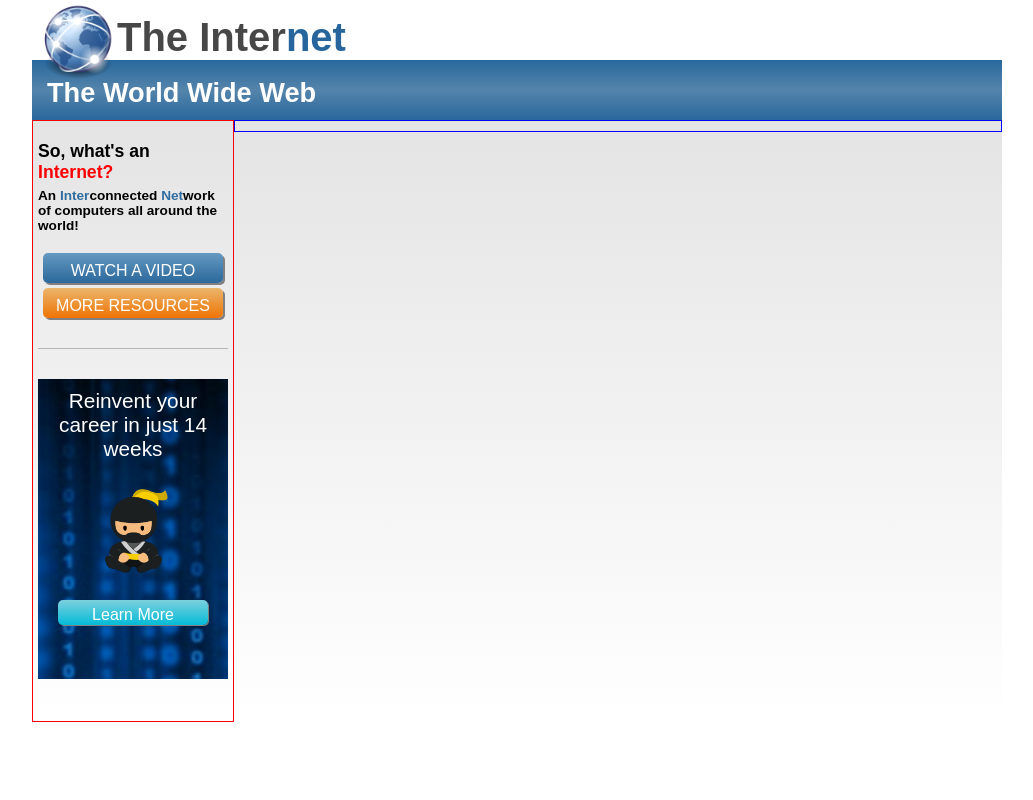
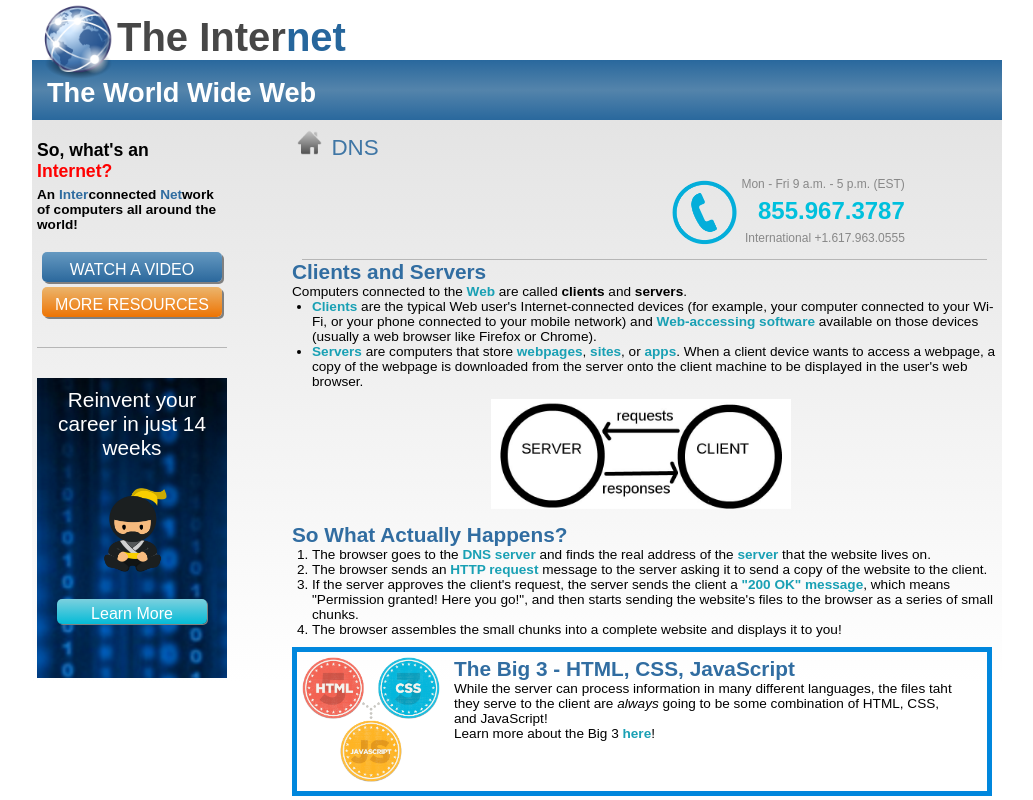
Before and after one commit to zortonio/internet, a plain HTML site: page index.html in a window 1280 px wide. Shown: the whole page, without its empty margins (123-1156 px from the left). Drawn offline with Linux system fonts and the light colour scheme; a web font is replaced by a local one.

Commit message:
Finished main content and project

```diff
--- a/index.html
+++ b/index.html
@@ -24,6 +24,44 @@
             <p id="adBtn">Learn More</p>
           </div>
         </div><div id="mainContent">
+          <img src="images/home.png" alt="Home Image" id="home">
+          <p id="dns">DNS</p>
+          <div id="contact">
+            <img src="images/phone.png" alt="Phone Image" id="phone">
+            <div id="numbers">
+              <p class="nonMain">Mon - Fri 9 a.m. - 5 p.m. (EST)</p>
+              <p id="mainContactNumber">855.967.3787</p>
+              <p class="nonMain">International +1.617.963.0555</p>
+            </div>
+          </div>
+          <div id="mainContentLine"></div>
+          <div id="clientsAndServers">
+            <h3>Clients and Servers</h3>
+            <p>Computers connected to the <span>Web</span> are called <strong>clients</strong> and <strong>servers</strong>.</p>
+            <ul>
+              <li><span>Clients</span> are the typical Web user's Internet-connected devices (for example, your computer connected to your Wi-Fi, or your phone connected to your mobile network) and <span>Web-accessing software</span> available on those devices (usually a web browser like Firefox or Chrome).</li>
+              <li><span>Servers</span> are computers that store <span>webpages</span>, <span>sites</span>, or <span>apps</span>. When a client device wants to access a webpage, a copy of the webpage is downloaded from the server onto the client machine to be displayed in the user's web browser.</li>
+            </ul>
+            <div class="buffer"></div>
+            <img src="images/client_server.jpg" alt="Client Server Relationship" id="client_server">
+            <div class="buffer"></div>
+          </div>
+          <div id="whatHappens">
+            <h3>So What Actually Happens?</h3>
+            <ol>
+              <li>The browser goes to the <span>DNS server</span> and finds the real address of the <span>server</span> that the website lives on.</li>
+              <li>The browser sends an <span>HTTP request</span> message to the server asking it to send a copy of the website to the client.</li>
+              <li>If the server approves the client's request, the server sends the client a <span>"200 OK" message</span>, which means "Permission granted! Here you go!", and then starts sending the website's files to the browser as a series of small chunks.</li>
+              <li>The browser assembles the small chunks into a complete website and displays it to you!</li>
+            </ol>
+            <div id="big3">
+              <img src="images/html.png" alt="html/css/javaScript" id="three">
+              <div id="big3p">
+                <h3>The Big 3 - HTML, CSS, JavaScript</h3>
+                <p>While the server can process information in many different languages, the files taht they serve to the client are <i>always</i> going to be some combination of HTML, CSS, and JavaScript!<br>Learn more about the Big 3 <span>here</span>!</p>
+              </div>
+            </div>
+          </div>
         </div>
       </div>
     </div>
--- a/styles.css
+++ b/styles.css
@@ -36,10 +36,8 @@ h2{
 }
 #sideBar{
   width: 200px;
-  height: 600px;
   vertical-align: top;
   display: inline-block;
-  border: 1px solid red;
 }
 #question{
   font-size: 1.1em;
@@ -110,9 +108,92 @@ h2{
   color: white;
 }
 #mainContent{
-  width: 766px;
+  width: 705px;
   height: 10px;
   vertical-align: top;
   display: inline-block;
-  border: 1px solid blue;
+  margin-left: 60px;
+  margin-right: 5px;
 }
+#home{
+  height: 25px;
+  margin: 10px 5px;
+}
+#dns{
+  display: inline-block;
+  vertical-align: top;
+  font-size: 1.4em;
+  line-height: 55px;
+  color: #3f76a5;
+}
+#contact{
+  display: inline-block;
+  vertical-align: top;
+  margin: 0 10px 5px 380px;
+}
+#phone{
+  height: 65px;
+  margin: 5px 0;
+}
+#numbers{
+  display: inline-block;
+  vertical-align: top;
+  text-align: right;
+}
+.nonMain{
+  font-size: 0.75em;
+  line-height: 1.5em;
+  color: #888888;
+}
+#mainContactNumber{
+  font-size: 1.5em;
+  line-height: 1.5em;
+  font-weight: bold;
+  color: #00c0dd;
+}
+#mainContentLine{
+  height: 1px;
+  background: #b6b6b6;
+  margin: 0px 10px;
+}
+#mainContent h3{
+  font-style: bold;
+  font-size: 1.3em;
+  color: #316da1;
+}
+#mainContent ul{
+  padding-left: 20px;
+}
+#mainContent p span, li span {
+  color: #19a0b4;
+  font-weight: bold;
+}
+.buffer{
+  display: inline-block;
+  width: 195px;
+}
+#client_server{
+  display: inline-block;
+  margin: 10px auto;
+  width: 300px;
+}
+ol li{
+  margin-left: 20px;
+}
+#clientsAndServers p, #clientsAndServers li, #whatHappens p, #whatHappens li{
+  font-size: 0.85em;
+}
+#big3{
+  margin: 10px 5px 0 0;
+  border: 5px solid #0087dd;
+}
+#three{
+  height: 125px;
+  margin: 5px;
+}
+#big3p{
+  width: 500px;
+  vertical-align: top;
+  display: inline-block;
+  margin: 5px;
+}
```
